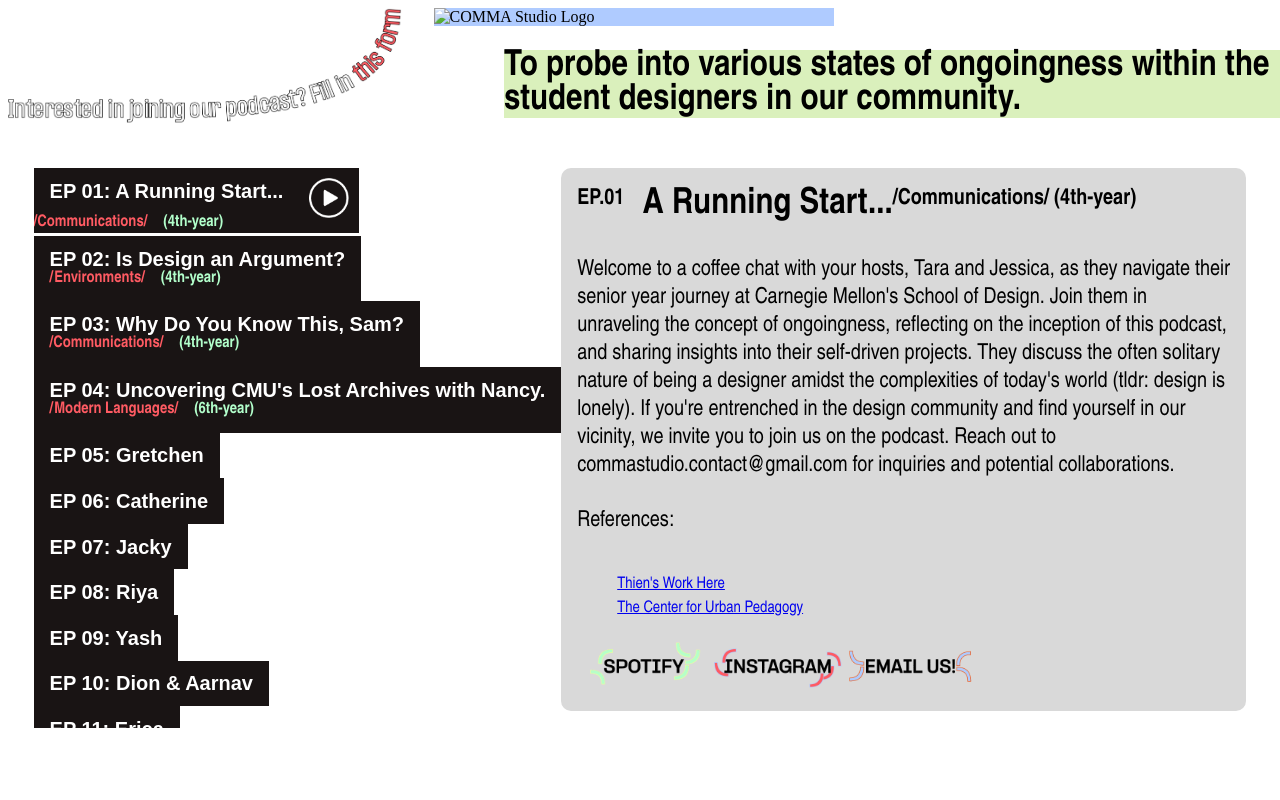
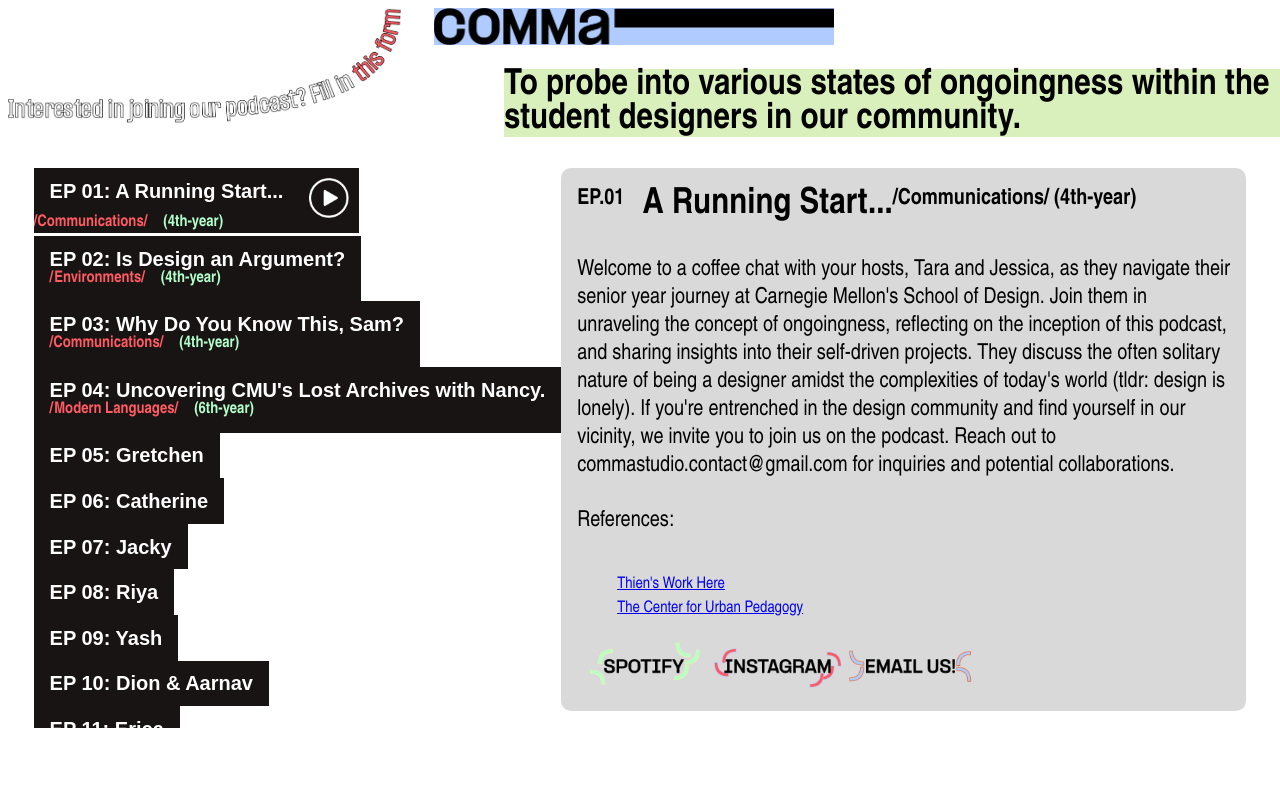
Before and after one commit to Jess-Lsy/COMMA, a plain HTML site: page index.html in a window 1280 px wide. Shown: the top 800 px of the page. Drawn offline with Linux system fonts and the light colour scheme; the site is published under a folder, as on GitHub Pages, so addresses that start at the root find nothing; a script that the page names is missing.

Commit message:
Update index.html

```diff
--- a/index.html
+++ b/index.html
@@ -16,7 +16,7 @@
     <div class="nav-bar">
         <a href="https://docs.google.com/forms/d/1sTBVUAjR_orE_tRj42_mAHjTDWPB5T0w7QChoUUi7w0/edit" target="_blank" style="height: 100px;"><img src="Images/Group 50.png" style="max-height:300px; max-width:400px;"></a>
         <div class="top">
-            <img id="logo" src="/Images/commaWebLogo.png" alt="COMMA Studio Logo">
+            <img id="logo" src="Images/commaWebLogo.png" alt="COMMA Studio Logo">
             <h1 id="animate1">To probe into various states of ongoingness within the student designers in our community.</h1>
         </div>
     </div>
```
